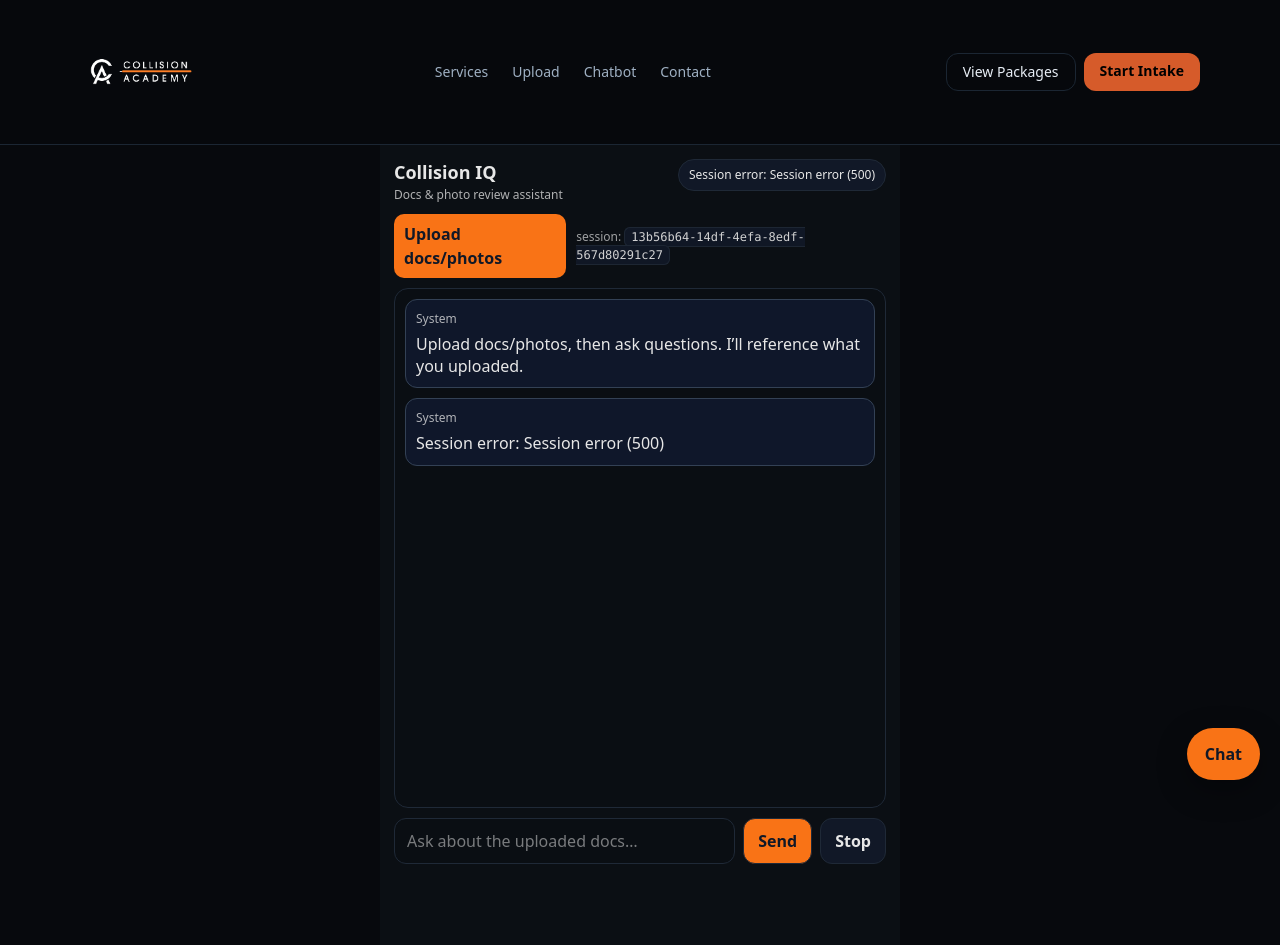
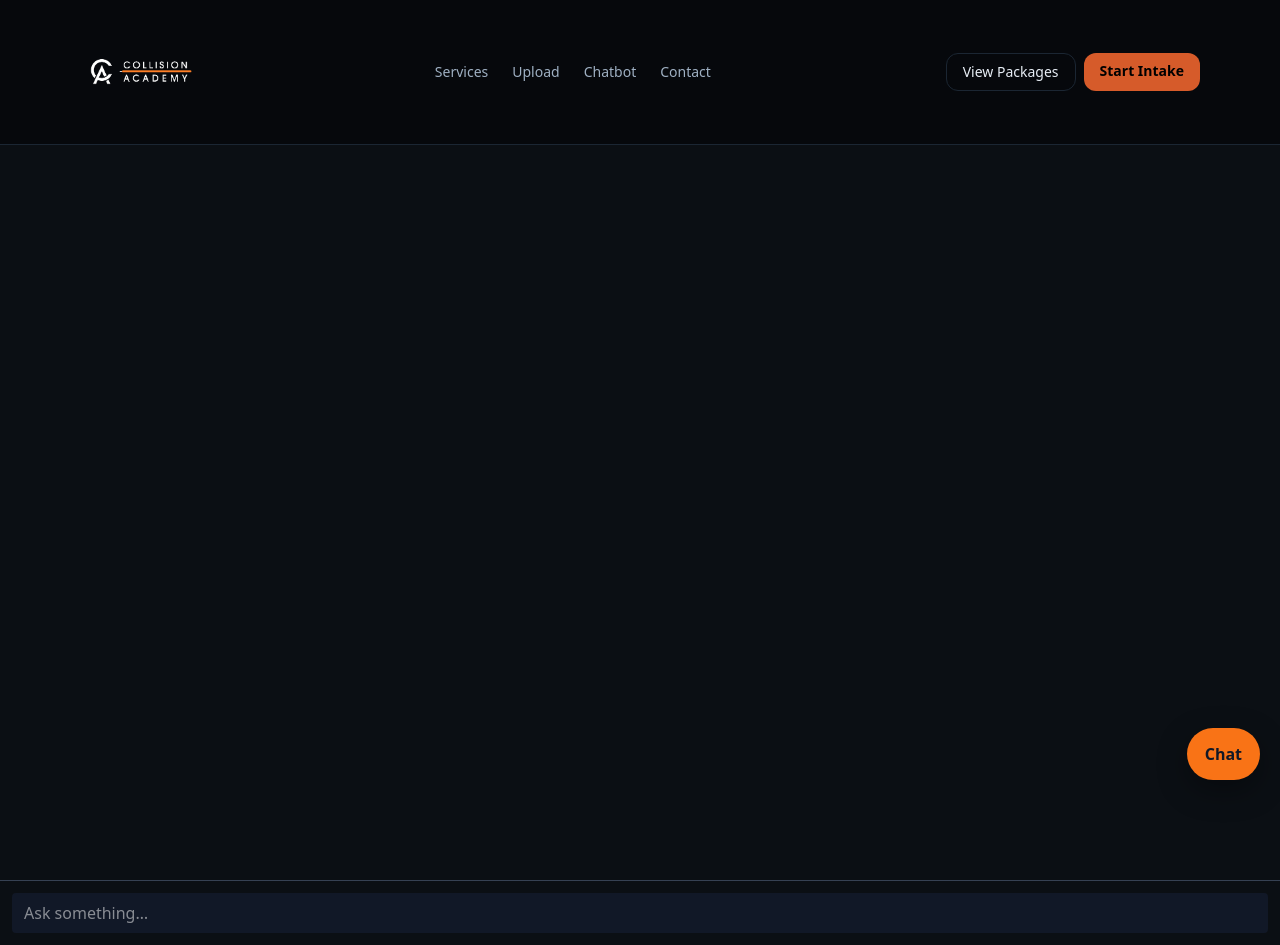
Before and after one commit to Collision-IQ/Collision-IQ, a Next.js app: page /widget in a window 1280 px wide. Built offline with nearby package versions, Linux system fonts and the light colour scheme; no server answers.

Commit message:
upgrades

```diff
--- a/src/app/api/chat/route.ts
+++ b/src/app/api/chat/route.ts
@@ -1,131 +1,114 @@
-// src/app/api/chat/route.ts
+import { NextRequest } from "next/server";
 import OpenAI from "openai";
+import { requireSession } from "../../../lib/sessionStore";
 
 export const runtime = "nodejs";
-export const dynamic = "force-dynamic";
-// Vercel: allows longer streaming if needed (optional)
-// export const maxDuration = 60;
 
-const MODEL = process.env.OPENAI_MODEL ?? "gpt-4o-mini";
+const openai = new OpenAI();
 
-const openai = new OpenAI({
-  apiKey: process.env.OPENAI_API_KEY,
-});
-
-type ClientMessage = { role: "user" | "assistant"; content: string };
-type ClientDocument = { name?: string; text: string };
-
-const SYSTEM_PROMPT = `
-You are Collision-IQ, the official assistant for Collision Academy.
-
-You provide documentation-first guidance for OEM-compliant repairs and claim strategy.
-You are NOT an attorney. You do NOT provide legal advice. You do not guarantee outcomes.
-Ask for missing details (state, carrier, vehicle year/make/model, goal, estimate/supplement).
-Prefer bullet points, checklists, and next steps.
-
-When documents are provided, cite them as: [Doc: <name>] and quote short excerpts.
-If doc content is insufficient, say so and ask for what’s missing.
-`.trim();
-
-function normalizeMessages(raw: unknown): ClientMessage[] {
-  if (!Array.isArray(raw)) return [];
-  return raw
-    .filter(
-      (m: any) =>
-        (m?.role === "user" || m?.role === "assistant") &&
-        typeof m?.content === "string"
-    )
-    .map((m: any) => ({ role: m.role, content: String(m.content).trim() }))
-    .filter((m: ClientMessage) => m.content.length > 0)
-    .slice(-12);
+function sse(event: string, data: any) {
+  return `event: ${event}\ndata: ${JSON.stringify(data)}\n\n`;
 }
 
-function clampText(s: string, max: number) {
-  return s.length > max ? s.slice(0, max) : s;
-}
-
-function buildDocContext(docs: ClientDocument[]) {
-  if (!Array.isArray(docs) || docs.length === 0) return "";
-
-  // Hard safety limits: keep context bounded
-  const MAX_DOCS = 6;
-  const MAX_DOC_CHARS_EACH = 25_000;
-
-  const selected = docs.slice(0, MAX_DOCS).map((d, i) => {
-    const name = (d?.name ?? `Document ${i + 1}`).slice(0, 80);
-    const text = clampText(String(d?.text ?? ""), MAX_DOC_CHARS_EACH);
-    return `---\n[Doc: ${name}]\n${text}\n`;
-  });
-
-  return `\n\nDOCUMENTS PROVIDED BY USER:\n${selected.join("\n")}\n---\n`;
-}
-
-export async function POST(req: Request) {
-  if (!process.env.OPENAI_API_KEY) {
-    return new Response(JSON.stringify({ error: "Missing OPENAI_API_KEY" }), {
-      status: 500,
-      headers: { "content-type": "application/json" },
-    });
-  }
-
-  const body = await req.json().catch(() => ({}));
-  const messages = normalizeMessages((body as any).messages);
-  const documents = Array.isArray((body as any).documents)
-    ? ((body as any).documents as ClientDocument[])
-    : [];
-
-  if (messages.length === 0) {
-    return new Response(JSON.stringify({ error: "No messages provided" }), {
-      status: 400,
-      headers: { "content-type": "application/json" },
-    });
-  }
-
-  const docContext = buildDocContext(documents);
-
-  // We stream as SSE so your UI can read chunks reliably
+export async function POST(req: NextRequest) {
   const encoder = new TextEncoder();
 
   const stream = new ReadableStream({
     async start(controller) {
-      const send = (event: string, data: any) => {
-        controller.enqueue(
-          encoder.encode(`event: ${event}\ndata: ${JSON.stringify(data)}\n\n`)
-        );
+      let closed = false;
+      const safeClose = () => {
+        if (!closed) {
+          closed = true;
+          controller.close();
+        }
       };
 
       try {
-        // Include doc context in system prompt (bounded)
-        const system = SYSTEM_PROMPT + docContext;
+        // 🔹 Flush headers immediately
+        controller.enqueue(
+          encoder.encode(sse("status", { ready: true }))
+        );
 
-        const completion = await openai.chat.completions.create({
-          model: MODEL,
-          temperature: 0.2,
-          stream: true,
-          messages: [{ role: "system", content: system }, ...messages],
+        const { sessionKey, message } = await req.json();
+
+        if (!sessionKey || !message) {
+          controller.enqueue(
+            encoder.encode(
+              sse("error", { message: "Missing sessionKey or message" })
+            )
+          );
+          safeClose();
+          return;
+        }
+
+        // ✅ Use your existing session store
+        const session = requireSession(sessionKey);
+
+        // 🔹 Attach user message
+        await openai.beta.threads.messages.create(session.threadId, {
+          role: "user",
+          content: message,
         });
 
-        send("meta", { model: MODEL });
+        // 🔹 Abort OpenAI run if client disconnects
+        const abortController = new AbortController();
+        req.signal.addEventListener("abort", () => {
+          abortController.abort();
+        });
 
-        for await (const chunk of completion) {
-          const delta = chunk.choices?.[0]?.delta?.content ?? "";
-          if (delta) send("delta", { text: delta });
-        }
+        // 🔹 Start streaming run
+        const runner = openai.beta.threads.runs.stream(
+          session.threadId,
+          {
+            assistant_id: process.env.OPENAI_ASSISTANT_ID!,
+          },
+          {
+            signal: abortController.signal,
+          }
+        );
 
-        send("done", {});
-        controller.close();
+        // 🔹 Immediate heartbeat so UI feels alive
+        controller.enqueue(
+          encoder.encode(sse("delta", { text: " " }))
+        );
+
+        runner.on("textDelta", (delta) => {
+          controller.enqueue(
+            encoder.encode(sse("delta", { text: delta.value }))
+          );
+        });
+
+        runner.on("error", (err) => {
+          controller.enqueue(
+            encoder.encode(
+              sse("error", { message: err?.message ?? "Run failed" })
+            )
+          );
+          safeClose();
+        });
+
+        runner.on("end", () => {
+          controller.enqueue(
+            encoder.encode(sse("done", { ok: true }))
+          );
+          safeClose();
+        });
       } catch (err: any) {
-        send("error", { message: err?.message ?? String(err) });
-        controller.close();
+        controller.enqueue(
+          encoder.encode(
+            sse("error", { message: err?.message ?? "Server error" })
+          )
+        );
+        safeClose();
       }
     },
   });
 
   return new Response(stream, {
     headers: {
-      "content-type": "text/event-stream; charset=utf-8",
-      "cache-control": "no-cache, no-transform",
-      connection: "keep-alive",
+      "Content-Type": "text/event-stream",
+      "Cache-Control": "no-cache, no-transform",
+      Connection: "keep-alive",
     },
   });
 }
--- a/src/app/widget/page.tsx
+++ b/src/app/widget/page.tsx
@@ -1,371 +1,115 @@
 "use client";
 
-import React, { useEffect, useMemo, useRef, useState } from "react";
+import { useEffect, useRef, useState } from "react";
 
-type Msg = { role: "user" | "assistant" | "system"; text: string };
-
-const STORAGE_KEY = "collision_sessionKey"; // stored in sessionStorage
-
-function getQueryParam(name: string) {
-  if (typeof window === "undefined") return null;
-  const params = new URLSearchParams(window.location.search);
-  return params.get(name);
-}
-
-function safeUUID() {
-  if (typeof crypto !== "undefined" && "randomUUID" in crypto) return crypto.randomUUID();
-  return `${Date.now()}-${Math.random().toString(16).slice(2)}`;
-}
-
-function getOrCreateSessionKey() {
-  const fromQuery = getQueryParam("session")?.trim();
-  const stored = sessionStorage.getItem(STORAGE_KEY)?.trim();
-  const sk = (fromQuery || stored || safeUUID()).toString();
-  sessionStorage.setItem(STORAGE_KEY, sk);
-  return sk;
-}
+type Msg = { role: "user" | "assistant"; content: string };
 
 export default function WidgetPage() {
-  const [sessionKey, setSessionKey] = useState<string>("");
-  const [status, setStatus] = useState<string>("Initializing...");
-  const [messages, setMessages] = useState<Msg[]>([
-    { role: "system", text: "Upload docs/photos, then ask questions. I’ll reference what you uploaded." },
-  ]);
+  const [messages, setMessages] = useState<Msg[]>([]);
   const [input, setInput] = useState("");
-  const [busy, setBusy] = useState(false);
+  const [streaming, setStreaming] = useState(false);
 
-  const bottomRef = useRef<HTMLDivElement>(null);
-  const abortRef = useRef<AbortController | null>(null);
+  const bufferRef = useRef("");
+  const flushTimer = useRef<number | null>(null);
+  const sourceRef = useRef<EventSource | null>(null);
 
-  const effectiveSessionKey = useMemo(() => sessionKey, [sessionKey]);
+  function flushBuffer() {
+    setMessages((prev) => {
+      const copy = [...prev];
+      const last = copy[copy.length - 1];
+      if (last?.role === "assistant") {
+        last.content += bufferRef.current;
+      }
+      return copy;
+    });
+    bufferRef.current = "";
+  }
 
-  useEffect(() => {
-    bottomRef.current?.scrollIntoView({ behavior: "smooth" });
-  }, [messages, busy]);
+  function handleDelta(text: string) {
+    bufferRef.current += text;
 
-  // ✅ THIS is where the sessionKey rule goes:
-  // - generate once per browser session
-  // - store in sessionStorage (iframe-friendly)
-  useEffect(() => {
-    const sk = getOrCreateSessionKey();
-    setSessionKey(sk);
-
-    (async () => {
-      try {
-        setStatus("Creating session...");
-        const res = await fetch("/api/session", {
-          method: "POST",
-          headers: { "content-type": "application/json" },
-          body: JSON.stringify({ sessionKey: sk }),
-        });
-        const data = await res.json().catch(() => ({}));
-        if (!res.ok) throw new Error(data?.error || `Session error (${res.status})`);
-        setStatus("Ready");
-      } catch (e: any) {
-        setStatus(`Session error: ${e?.message || String(e)}`);
-        setMessages((m) => [...m, { role: "system", text: `Session error: ${e?.message || String(e)}` }]);
-      }
-    })();
-  }, []);
-
-  // Optional: allow parent page to override sessionKey via postMessage
-  // Parent can send: { type: "SESSION_INIT", sessionKey: "claim-123" }
-  useEffect(() => {
-    function onMessage(ev: MessageEvent) {
-      const data = ev.data;
-      if (!data || typeof data !== "object") return;
-      if (data.type !== "SESSION_INIT") return;
-      if (!data.sessionKey || typeof data.sessionKey !== "string") return;
-
-      const sk = data.sessionKey.trim();
-      if (!sk) return;
-
-      sessionStorage.setItem(STORAGE_KEY, sk);
-      setSessionKey(sk);
-      setMessages((m) => [...m, { role: "system", text: `Session set by parent: ${sk}` }]);
-
-      fetch("/api/session", {
-        method: "POST",
-        headers: { "content-type": "application/json" },
-        body: JSON.stringify({ sessionKey: sk }),
-      }).catch(() => {});
-    }
-
-    window.addEventListener("message", onMessage);
-    return () => window.removeEventListener("message", onMessage);
-  }, []);
-
-  async function uploadFiles(files: FileList | null) {
-    if (!files || files.length === 0) return;
-    if (!effectiveSessionKey) return;
-
-    setBusy(true);
-    try {
-      for (const file of Array.from(files)) {
-        setMessages((m) => [...m, { role: "system", text: `Uploading: ${file.name}` }]);
-
-        const fd = new FormData();
-        fd.append("sessionKey", effectiveSessionKey);
-        fd.append("file", file);
-
-        const res = await fetch("/api/session/upload", { method: "POST", body: fd });
-        const data = await res.json().catch(() => ({}));
-
-        if (!res.ok) {
-          setMessages((m) => [
-            ...m,
-            { role: "system", text: `Upload failed for ${file.name}: ${data?.error || res.statusText}` },
-          ]);
-        } else {
-          setMessages((m) => [
-            ...m,
-            { role: "system", text: `Attached: ${data?.filename || file.name} (${data?.status || "ok"})` },
-          ]);
-        }
-      }
-    } finally {
-      setBusy(false);
+    if (!flushTimer.current) {
+      flushTimer.current = window.setTimeout(() => {
+        flushBuffer();
+        flushTimer.current = null;
+      }, 40); // ~25fps
     }
   }
 
   async function sendMessage() {
-    const text = input.trim();
-    if (!text || !effectiveSessionKey || busy) return;
+    if (!input.trim() || streaming) return;
+
+    const sessionKey =
+      sessionStorage.getItem("sessionKey") ??
+      (() => {
+        const id = crypto.randomUUID();
+        sessionStorage.setItem("sessionKey", id);
+        return id;
+      })();
+
+    setMessages((m) => [
+      ...m,
+      { role: "user", content: input },
+      { role: "assistant", content: "" },
+    ]);
 
     setInput("");
-    setBusy(true);
+    setStreaming(true);
 
-    setMessages((m) => [...m, { role: "user", text }]);
-    setMessages((m) => [...m, { role: "assistant", text: "" }]);
+    const source = new EventSource(
+      `/api/session/chat?sessionKey=${sessionKey}&message=${encodeURIComponent(
+        input
+      )}`
+    );
 
-    abortRef.current?.abort();
-    const abort = new AbortController();
-    abortRef.current = abort;
+    sourceRef.current = source;
 
-    try {
-      const res = await fetch("/api/session/chat", {
-        method: "POST",
-        headers: { "content-type": "application/json" },
-        body: JSON.stringify({ sessionKey: effectiveSessionKey, message: text }),
-        signal: abort.signal,
-      });
+    source.addEventListener("delta", (e: any) => {
+      handleDelta(JSON.parse(e.data).text);
+    });
 
-      if (!res.ok || !res.body) {
-        const data = await res.json().catch(() => ({}));
-        throw new Error(data?.error || `Chat error (${res.status})`);
-      }
+    source.addEventListener("done", () => {
+      flushBuffer();
+      setStreaming(false);
+      source.close();
+    });
 
-      const reader = res.body.getReader();
-      const decoder = new TextDecoder();
-
-      let sseBuffer = "";
-      while (true) {
-        const { done, value } = await reader.read();
-        if (done) break;
-
-        sseBuffer += decoder.decode(value, { stream: true });
-        const chunks = sseBuffer.split("\n\n");
-        sseBuffer = chunks.pop() || "";
-
-        for (const chunk of chunks) {
-          const lines = chunk.split("\n");
-          const eventLine = lines.find((l) => l.startsWith("event:"));
-          const dataLine = lines.find((l) => l.startsWith("data:"));
-
-          const event = eventLine?.slice("event:".length).trim();
-          const dataStr = dataLine?.slice("data:".length).trim();
-          if (!event || !dataStr) continue;
-
-          if (event === "delta") {
-            try {
-              const payload = JSON.parse(dataStr);
-              const deltaText = payload.text || "";
-              if (!deltaText) continue;
-
-              setMessages((m) => {
-                const copy = [...m];
-                const lastIdx = copy.length - 1;
-                const last = copy[lastIdx];
-                if (!last || last.role !== "assistant") return copy;
-                copy[lastIdx] = { role: "assistant", text: (last.text || "") + deltaText };
-                return copy;
-              });
-            } catch {}
-          }
-
-          if (event === "error") {
-            try {
-              const payload = JSON.parse(dataStr);
-              setMessages((m) => [...m, { role: "system", text: `Error: ${payload?.message || "Unknown"}` }]);
-            } catch {
-              setMessages((m) => [...m, { role: "system", text: "Error: Unknown" }]);
-            }
-          }
-        }
-      }
-    } catch (e: any) {
-      setMessages((m) => [...m, { role: "system", text: `Chat failed: ${e?.message || String(e)}` }]);
-    } finally {
-      setBusy(false);
-    }
+    source.addEventListener("error", () => {
+      setStreaming(false);
+      source.close();
+    });
   }
 
-  function stopStreaming() {
-    abortRef.current?.abort();
-    setBusy(false);
-  }
+  useEffect(() => {
+    return () => {
+      sourceRef.current?.close();
+    };
+  }, []);
 
   return (
-    <main style={styles.shell}>
-      <header style={styles.header}>
-        <div>
-          <div style={styles.title}>Collision IQ</div>
-          <div style={styles.subtle}>Docs & photo review assistant</div>
-        </div>
-        <div style={styles.badge}>{status}</div>
-      </header>
-
-      <section style={styles.tools}>
-        <label style={styles.upload}>
-          <input
-            type="file"
-            multiple
-            onChange={(e) => uploadFiles(e.target.files)}
-            style={{ display: "none" }}
-          />
-          <span style={styles.uploadBtn}>Upload docs/photos</span>
-        </label>
-
-        <div style={styles.session}>
-          <span style={styles.subtle}>session:</span>{" "}
-          <code style={styles.code}>{effectiveSessionKey || "…"}</code>
-        </div>
-      </section>
-
-      <section style={styles.chat}>
-        {messages.map((m, idx) => (
+    <div className="flex flex-col h-full bg-[#0b0f14] text-white">
+      <div className="flex-1 overflow-y-auto p-4 space-y-3">
+        {messages.map((m, i) => (
           <div
-            key={idx}
-            style={{
-              ...styles.msg,
-              ...(m.role === "user" ? styles.userMsg : m.role === "assistant" ? styles.assistantMsg : styles.sysMsg),
-            }}
+            key={i}
+            className={m.role === "user" ? "text-right" : "text-left"}
           >
-            <div style={styles.msgRole}>
-              {m.role === "user" ? "You" : m.role === "assistant" ? "Collision IQ" : "System"}
-            </div>
-            <div style={styles.msgText}>{m.text}</div>
+            <span className="inline-block px-3 py-2 rounded-lg bg-[#1f2937]">
+              {m.content || (streaming && m.role === "assistant" ? "…" : "")}
+            </span>
           </div>
         ))}
-        <div ref={bottomRef} />
-      </section>
+      </div>
 
-      <footer style={styles.footer}>
+      <div className="p-3 border-t border-gray-700">
         <input
           value={input}
           onChange={(e) => setInput(e.target.value)}
           onKeyDown={(e) => e.key === "Enter" && sendMessage()}
-          placeholder="Ask about the uploaded docs…"
-          style={styles.input}
-          disabled={!effectiveSessionKey}
+          placeholder="Ask something…"
+          className="w-full px-3 py-2 rounded bg-[#111827] text-white"
         />
-        <button onClick={sendMessage} style={styles.button} disabled={busy || !effectiveSessionKey}>
-          Send
-        </button>
-        <button onClick={stopStreaming} style={styles.secondary} disabled={!busy}>
-          Stop
-        </button>
-      </footer>
-    </main>
+      </div>
+    </div>
   );
 }
-
-const styles: Record<string, React.CSSProperties> = {
-  shell: {
-    maxWidth: 520,
-    margin: "0 auto",
-    padding: 14,
-    fontFamily: "system-ui, -apple-system, Segoe UI, Roboto, Arial",
-    color: "#e7e7e7",
-    background: "#0b0f14",
-    minHeight: "100vh",
-    boxSizing: "border-box",
-  },
-  header: {
-    display: "flex",
-    justifyContent: "space-between",
-    alignItems: "flex-start",
-    gap: 12,
-    marginBottom: 10,
-  },
-  title: { fontSize: 18, fontWeight: 700 },
-  subtle: { fontSize: 12, opacity: 0.75 },
-  badge: {
-    fontSize: 12,
-    padding: "6px 10px",
-    borderRadius: 999,
-    background: "#111827",
-    border: "1px solid #1f2937",
-    whiteSpace: "nowrap",
-  },
-  tools: {
-    display: "flex",
-    justifyContent: "space-between",
-    alignItems: "center",
-    gap: 10,
-    marginBottom: 10,
-  },
-  upload: { cursor: "pointer" },
-  uploadBtn: {
-    display: "inline-block",
-    padding: "8px 10px",
-    borderRadius: 10,
-    background: "#f97316",
-    color: "#111827",
-    fontWeight: 700,
-  },
-  session: { fontSize: 12, opacity: 0.9 },
-  code: { background: "#111827", padding: "2px 6px", borderRadius: 6, border: "1px solid #1f2937" },
-  chat: {
-    border: "1px solid #1f2937",
-    borderRadius: 14,
-    padding: 10,
-    minHeight: 520,
-    background: "#0a0e13",
-    overflowY: "auto",
-  },
-  msg: { padding: 10, borderRadius: 12, marginBottom: 10, border: "1px solid transparent" },
-  msgRole: { fontSize: 12, opacity: 0.75, marginBottom: 6 },
-  msgText: { whiteSpace: "pre-wrap", lineHeight: 1.35 },
-  userMsg: { background: "#111827", borderColor: "#1f2937" },
-  assistantMsg: { background: "#0b1220", borderColor: "#1d4ed8" },
-  sysMsg: { background: "#0f172a", borderColor: "#334155" },
-  footer: { display: "flex", gap: 8, marginTop: 10 },
-  input: {
-    flex: 1,
-    padding: "10px 12px",
-    borderRadius: 12,
-    border: "1px solid #1f2937",
-    background: "#0a0e13",
-    color: "#e7e7e7",
-    outline: "none",
-  },
-  button: {
-    padding: "10px 14px",
-    borderRadius: 12,
-    border: "1px solid #1f2937",
-    background: "#f97316",
-    color: "#111827",
-    fontWeight: 800,
-    cursor: "pointer",
-  },
-  secondary: {
-    padding: "10px 14px",
-    borderRadius: 12,
-    border: "1px solid #1f2937",
-    background: "#111827",
-    color: "#e7e7e7",
-    fontWeight: 700,
-    cursor: "pointer",
-  },
-};
```
Also changed, not shown: src/app/components/FloatingWidget.tsx (+5 -7 lines).
